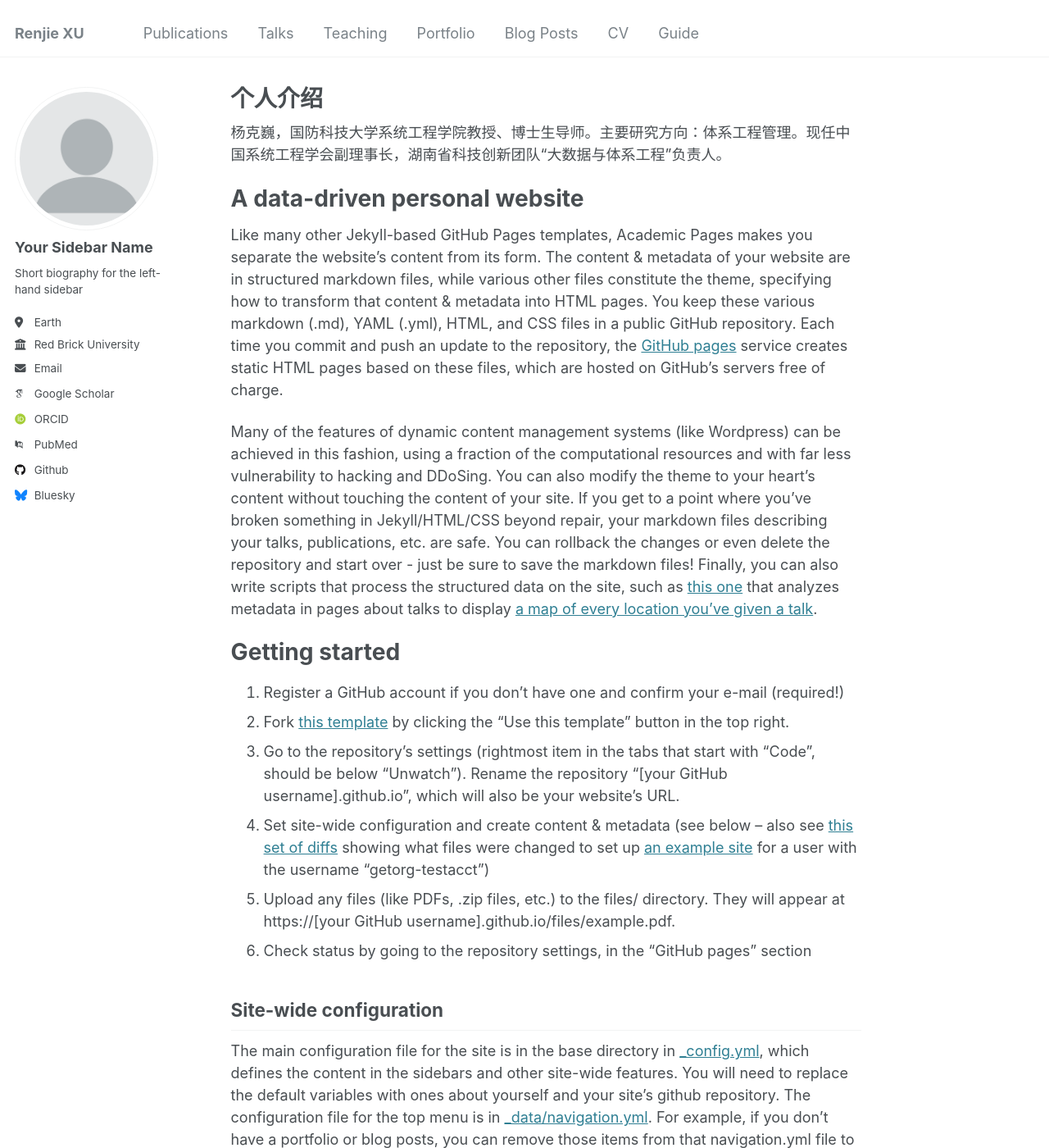
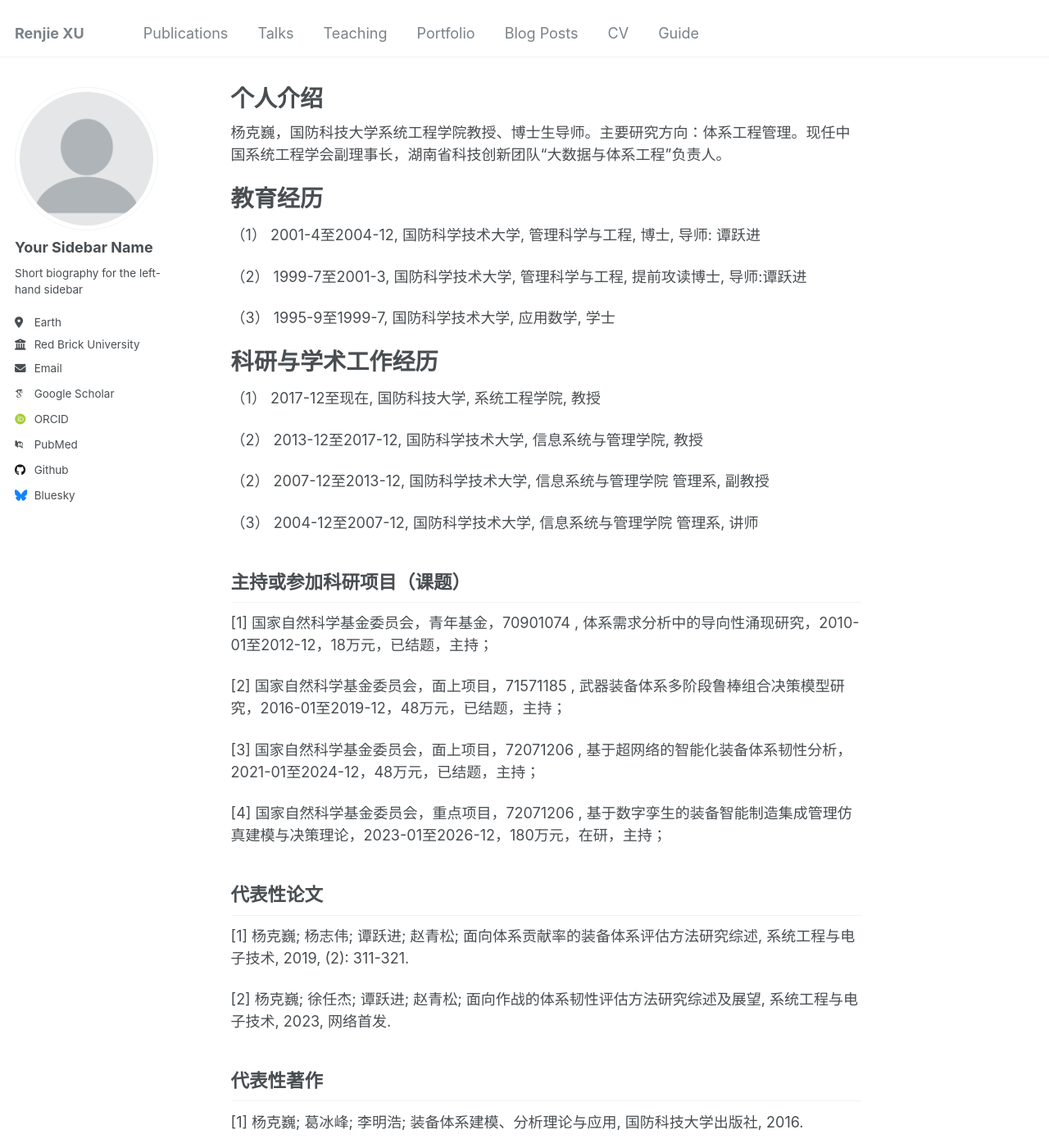
Before and after one commit to Renjie-98/RenjieXU, a Jekyll site: the page built from _pages/about.md, in a window 1280 px wide and 1400 px high. Shown: the whole window at 82% size. Built offline with Jekyll 4.4.1, drawn with Linux system fonts in a browser that asks for light colours; some web fonts are replaced; some of the changed text lies outside the part shown.

Commit message:
Update about.md

```diff
--- a/_pages/about.md
+++ b/_pages/about.md
@@ -9,41 +9,55 @@ redirect_from:
 
 杨克巍，国防科技大学系统工程学院教授、博士生导师。主要研究方向：体系工程管理。现任中国系统工程学会副理事长，湖南省科技创新团队“大数据与体系工程”负责人。
 
-A data-driven personal website
+教育经历
 ======
-Like many other Jekyll-based GitHub Pages templates, Academic Pages makes you separate the website's content from its form. The content & metadata of your website are in structured markdown files, while various other files constitute the theme, specifying how to transform that content & metadata into HTML pages. You keep these various markdown (.md), YAML (.yml), HTML, and CSS files in a public GitHub repository. Each time you commit and push an update to the repository, the [GitHub pages](https://pages.github.com/) service creates static HTML pages based on these files, which are hosted on GitHub's servers free of charge.
+（1） 2001-4至2004-12, 国防科学技术大学, 管理科学与工程, 博士, 导师: 谭跃进
 
-Many of the features of dynamic content management systems (like Wordpress) can be achieved in this fashion, using a fraction of the computational resources and with far less vulnerability to hacking and DDoSing. You can also modify the theme to your heart's content without touching the content of your site. If you get to a point where you've broken something in Jekyll/HTML/CSS beyond repair, your markdown files describing your talks, publications, etc. are safe. You can rollback the changes or even delete the repository and start over - just be sure to save the markdown files! Finally, you can also write scripts that process the structured data on the site, such as [this one](https://github.com/academicpages/academicpages.github.io/blob/master/talkmap.ipynb) that analyzes metadata in pages about talks to display [a map of every location you've given a talk](https://academicpages.github.io/talkmap.html).
+（2） 1999-7至2001-3, 国防科学技术大学, 管理科学与工程, 提前攻读博士, 导师:谭跃进
 
-Getting started
+（3） 1995-9至1999-7, 国防科学技术大学, 应用数学, 学士
+
+科研与学术工作经历
 ======
-1. Register a GitHub account if you don't have one and confirm your e-mail (required!)
-1. Fork [this template](https://github.com/academicpages/academicpages.github.io) by clicking the "Use this template" button in the top right.
-1. Go to the repository's settings (rightmost item in the tabs that start with "Code", should be below "Unwatch"). Rename the repository "[your GitHub username].github.io", which will also be your website's URL.
-1. Set site-wide configuration and create content & metadata (see below -- also see [this set of diffs](http://archive.is/3TPas) showing what files were changed to set up [an example site](https://getorg-testacct.github.io) for a user with the username "getorg-testacct")
-1. Upload any files (like PDFs, .zip files, etc.) to the files/ directory. They will appear at https://[your GitHub username].github.io/files/example.pdf.
-1. Check status by going to the repository settings, in the "GitHub pages" section
 
-Site-wide configuration
+（1） 2017-12至现在, 国防科技大学, 系统工程学院, 教授
+
+（2） 2013-12至2017-12, 国防科学技术大学, 信息系统与管理学院, 教授
+
+（2） 2007-12至2013-12, 国防科学技术大学, 信息系统与管理学院 管理系, 副教授
+
+（3） 2004-12至2007-12, 国防科学技术大学, 信息系统与管理学院 管理系, 讲师
+
+
+主持或参加科研项目（课题）
 ------
-The main configuration file for the site is in the base directory in [_config.yml](https://github.com/academicpages/academicpages.github.io/blob/master/_config.yml), which defines the content in the sidebars and other site-wide features. You will need to replace the default variables with ones about yourself and your site's github repository. The configuration file for the top menu is in [_data/navigation.yml](https://github.com/academicpages/academicpages.github.io/blob/master/_data/navigation.yml). For example, if you don't have a portfolio or blog posts, you can remove those items from that navigation.yml file to remove them from the header.
 
-Create content & metadata
+[1] 国家自然科学基金委员会，青年基金，70901074 , 体系需求分析中的导向性涌现研究，2010-01至2012-12，18万元，已结题，主持；
+
+[2] 国家自然科学基金委员会，面上项目，71571185 , 武器装备体系多阶段鲁棒组合决策模型研究，2016-01至2019-12，48万元，已结题，主持；
+
+[3] 国家自然科学基金委员会，面上项目，72071206 , 基于超网络的智能化装备体系韧性分析，2021-01至2024-12，48万元，已结题，主持；
+
+[4] 国家自然科学基金委员会，重点项目，72071206 , 基于数字孪生的装备智能制造集成管理仿真建模与决策理论，2023-01至2026-12，180万元，在研，主持；
+
+
+代表性论文
 ------
-For site content, there is one markdown file for each type of content, which are stored in directories like _publications, _talks, _posts, _teaching, or _pages. For example, each talk is a markdown file in the [_talks directory](https://github.com/academicpages/academicpages.github.io/tree/master/_talks). At the top of each markdown file is structured data in YAML about the talk, which the theme will parse to do lots of cool stuff. The same structured data about a talk is used to generate the list of talks on the [Talks page](https://academicpages.github.io/talks), each [individual page](https://academicpages.github.io/talks/2012-03-01-talk-1) for specific talks, the talks section for the [CV page](https://academicpages.github.io/cv), and the [map of places you've given a talk](https://academicpages.github.io/talkmap.html) (if you run this [python file](https://github.com/academicpages/academicpages.github.io/blob/master/talkmap.py) or [Jupyter notebook](https://github.com/academicpages/academicpages.github.io/blob/master/talkmap.ipynb), which creates the HTML for the map based on the contents of the _talks directory).
+[1] 杨克巍; 杨志伟; 谭跃进; 赵青松; 面向体系贡献率的装备体系评估方法研究综述, 系统工程与电子技术, 2019, (2): 311-321.
 
-**Markdown generator**
+[2] 杨克巍; 徐任杰; 谭跃进; 赵青松; 面向作战的体系韧性评估方法研究综述及展望, 系统工程与电子技术, 2023, 网络首发.
 
-The repository includes [a set of Jupyter notebooks](https://github.com/academicpages/academicpages.github.io/tree/master/markdown_generator
-) that converts a CSV containing structured data about talks or presentations into individual markdown files that will be properly formatted for the Academic Pages template. The sample CSVs in that directory are the ones I used to create my own personal website at stuartgeiger.com. My usual workflow is that I keep a spreadsheet of my publications and talks, then run the code in these notebooks to generate the markdown files, then commit and push them to the GitHub repository.
 
-How to edit your site's GitHub repository
+代表性著作
 ------
-Many people use a git client to create files on their local computer and then push them to GitHub's servers. If you are not familiar with git, you can directly edit these configuration and markdown files directly in the github.com interface. Navigate to a file (like [this one](https://github.com/academicpages/academicpages.github.io/blob/master/_talks/2012-03-01-talk-1.md) and click the pencil icon in the top right of the content preview (to the right of the "Raw | Blame | History" buttons). You can delete a file by clicking the trashcan icon to the right of the pencil icon. You can also create new files or upload files by navigating to a directory and clicking the "Create new file" or "Upload files" buttons.
+[1] 杨克巍; 葛冰峰; 李明浩; 装备体系建模、分析理论与应用, 国防科技大学出版社, 2016.
 
-Example: editing a markdown file for a talk
-![Editing a markdown file for a talk](/images/editing-talk.png)
 
-For more info
+科研奖励
 ------
-More info about configuring Academic Pages can be found in [the guide](https://academicpages.github.io/markdown/), the [growing wiki](https://github.com/academicpages/academicpages.github.io/wiki), and you can always [ask a question on GitHub](https://github.com/academicpages/academicpages.github.io/discussions). The [guides for the Minimal Mistakes theme](https://mmistakes.github.io/minimal-mistakes/docs/configuration/) (which this theme was forked from) might also be helpful.
+[1] 杨克巍(3/10); 网络体系建模、仿真与设计技术及其应用, 中华人民共和国教育部, 科技进步二等奖, 2019（谭跃进; 刘忠; 杨克巍等）.
+
+
+报告
+------
+[1] 体系韧性管理：智能时代可持续发展的新理念. 中国系统工程学会纪念钱学森院士诞辰113周年高端论坛. 2024-12-11.
```
